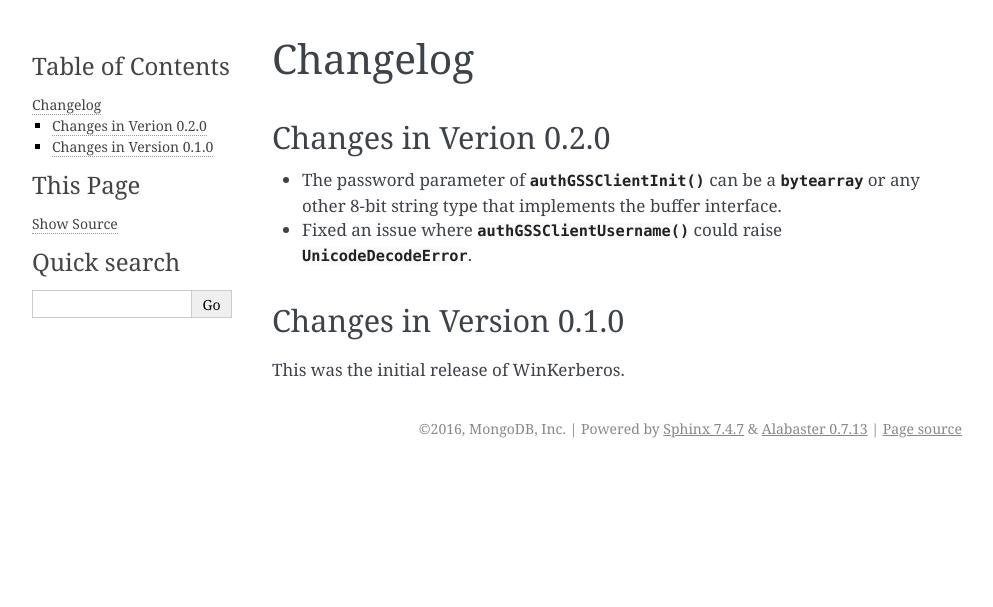
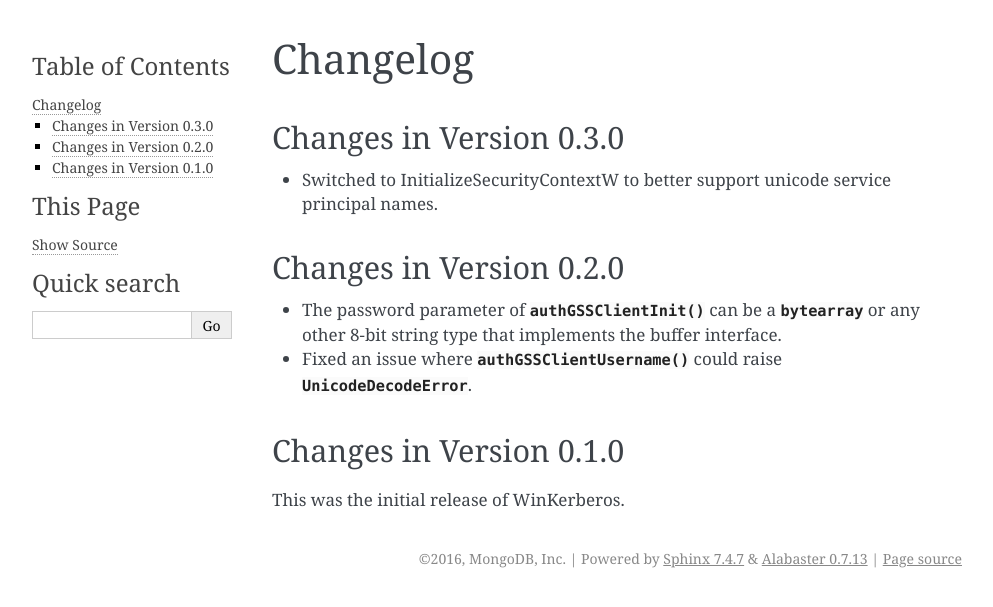
Before and after one commit to mongodb/winkerberos, a Sphinx documentation site: the page built from doc/changelog.rst, in a window 1280 px wide. Shown: the top 607 px of the page, without its empty margins (148-1141 px from the left). Built offline with Sphinx 7.4.7, drawn with Linux system fonts in a browser that asks for light colours; the version number is read from the project's files by our own code.

Commit message:
Changelog for 0.3.0

```diff
--- a/doc/changelog.rst
+++ b/doc/changelog.rst
@@ -1,8 +1,14 @@
 Changelog
 =========
 
-Changes in Verion 0.2.0
------------------------
+Changes in Version 0.3.0
+------------------------
+
+- Switched to InitializeSecurityContextW to better support unicode
+  service principal names.
+
+Changes in Version 0.2.0
+------------------------
 
 - The password parameter of :func:`~winkerberos.authGSSClientInit` can be a
   :class:`bytearray` or any other 8-bit string type that implements the buffer
```
